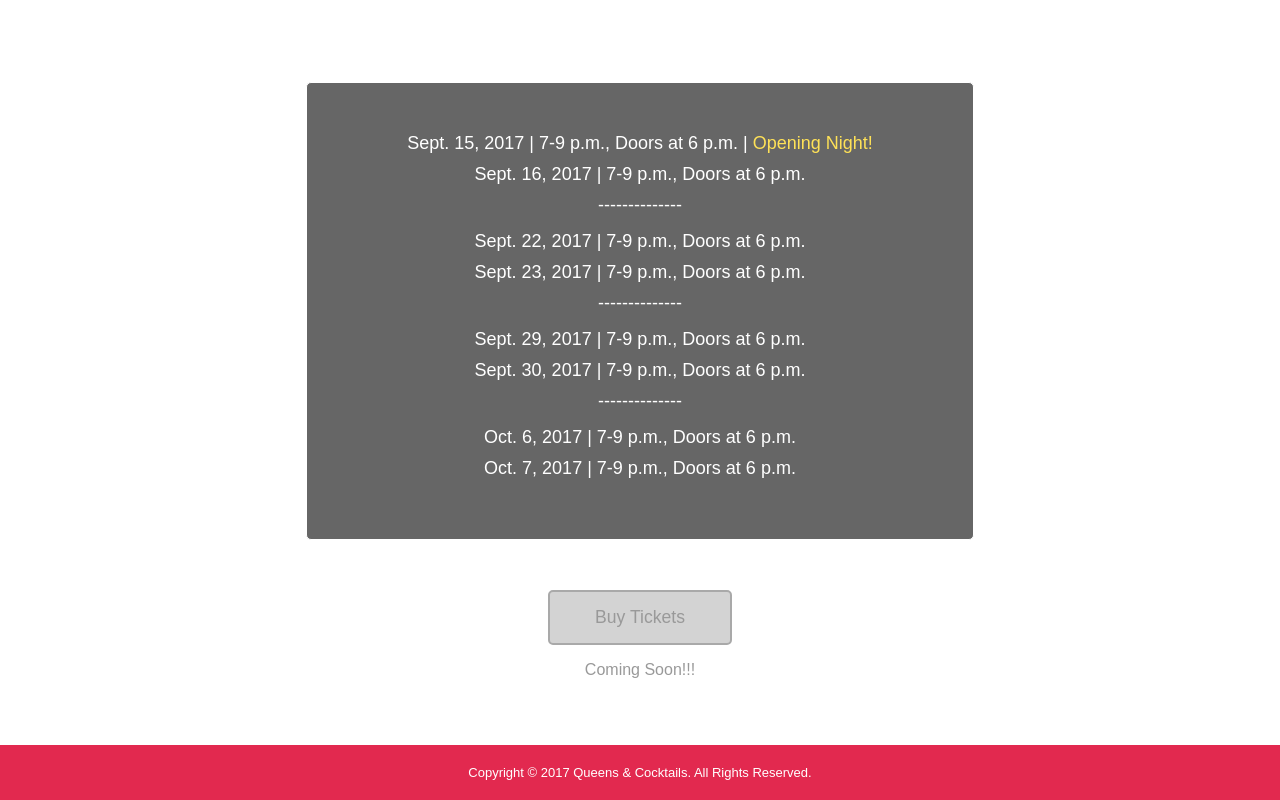
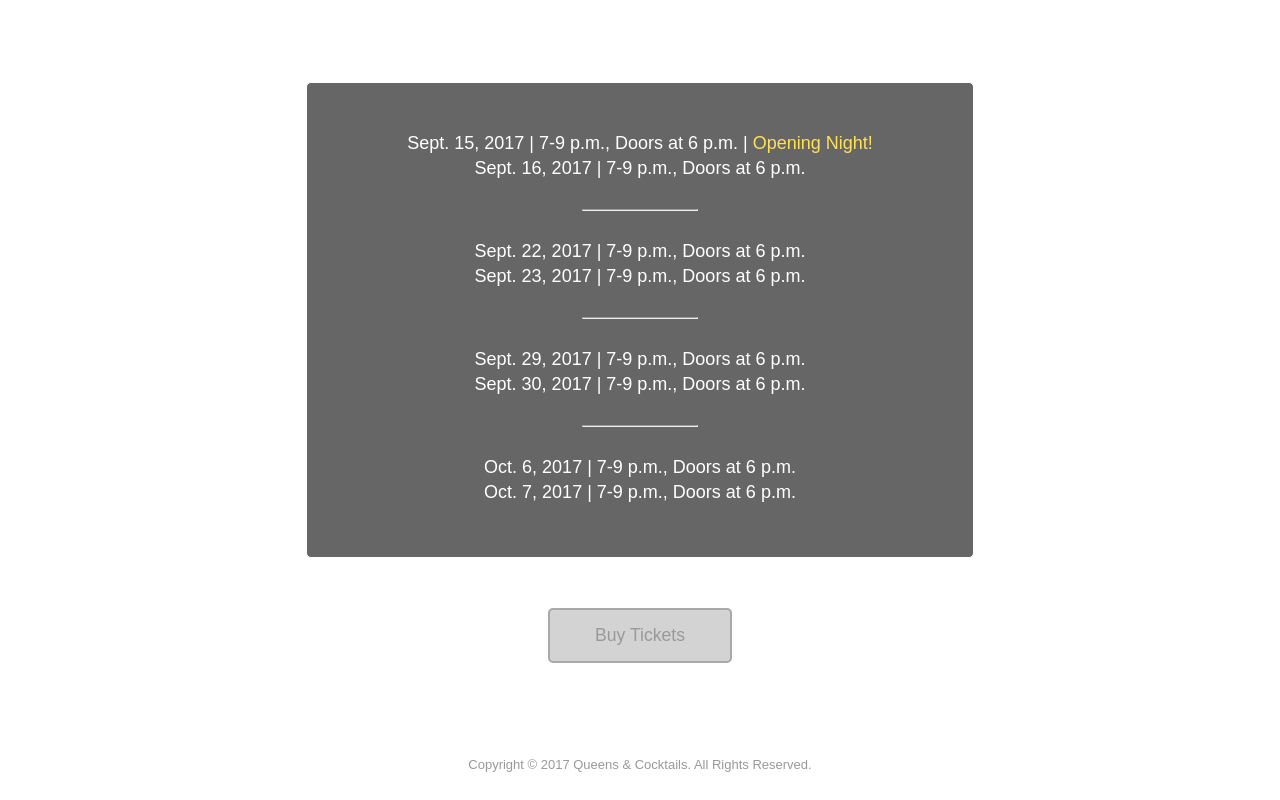
Before and after one commit to alephnode/queens-and-cocktails, a React (Create React App) app: page / in a window 1280 px wide. Shown: the part 2763-3563 px from the top of the page. Built offline with nearby package versions, Linux system fonts and the light colour scheme; a web font is replaced by a local one.

Commit message:
style enhancements

```diff
--- a/src/components/showtimes-tickets/ShowtimesTickets.js
+++ b/src/components/showtimes-tickets/ShowtimesTickets.js
@@ -13,7 +13,7 @@ class ShowtimesTickets extends React.Component {
             Sept. 16, 2017 | 7-9 p.m., Doors at 6 p.m.
           </div>
             <div className="divide">
-            --------------
+            <hr/>
             </div>
             <div className="showtime">
               Sept. 22, 2017 | 7-9 p.m., Doors at 6 p.m.
@@ -22,7 +22,7 @@ class ShowtimesTickets extends React.Component {
               Sept. 23, 2017 | 7-9 p.m., Doors at 6 p.m.
             </div>
             <div className="divide">
-            --------------
+              <hr/>
             </div>
             <div className="showtime">
               Sept. 29, 2017 | 7-9 p.m., Doors at 6 p.m.
@@ -31,7 +31,7 @@ class ShowtimesTickets extends React.Component {
               Sept. 30, 2017 | 7-9 p.m., Doors at 6 p.m.
             </div>
             <div className="divide">
-            --------------
+            <hr/>
             </div>
             <div className="showtime">
               Oct. 6, 2017 | 7-9 p.m., Doors at 6 p.m.
--- a/src/style.css
+++ b/src/style.css
@@ -34,6 +34,9 @@ body {
 
 .banner {
   position: absolute;
+  font-size: 18px;
+  font-weight: 100;
+  text-transform: uppercase;
   padding: 20px;
   left: 50%;
   top: 90%;
@@ -173,7 +176,8 @@ body {
 }
 
 .showtimes-button-container p {
-  color: #999
+  color: #fff;
+  margin-bottom: 50px
 }
 
 .showtimes-button-container button {
@@ -187,12 +191,15 @@ body {
 }
 
 .showtime {
-    margin-bottom: 10px
+    margin-bottom: 4px
 }
 
 .divide {
-    margin-bottom: 15px;
-    margin-top: 5px
+  width: 25%;
+  margin-bottom: 30px;
+  margin-top: 30px;
+  margin-left: auto;
+  margin-right: auto;
 }
 
 .opener {
@@ -246,10 +253,10 @@ html {
 
 .footer {
   width: 100%;
-  background: #E2294F;
+  margin-top: -60px;
   padding: 20px;
   position: absolute;
-  color: #fff;
+  color: #999;
   text-align: center
 }
 
@@ -298,6 +305,10 @@ a {
 }
 
 @media (max-width: 650px) {
+
+  .header-section::before {
+    bottom:5px
+  }
 
   .tease-bio-container {
     padding: 5px
```
